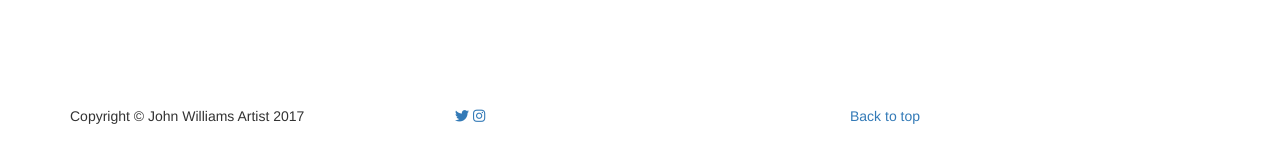
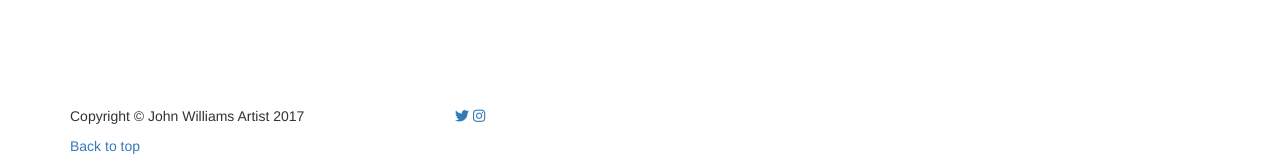
Before and after one commit to jyus/Jekyll_Template, a Jekyll site: the page built from index.html, in a window 1280 px wide and 900 px high, scrolled down 960 px. Shown: the part 734-897 px from the top of the window. Built offline with Jekyll 4.4.1, drawn with Linux system fonts in a browser that asks for light colours; nearby versions of some CDN libraries; library files that are not in the unit come from our copies; before the commit the page ends 1830 px from its top, so only the background shows below that.

Commit message:
initial commit

```diff
--- a/_layouts/default.html
+++ b/_layouts/default.html
@@ -69,13 +69,17 @@
 
 {{ content }}
 
+
+
+
     <footer>
+
         <div class="container">
             <div class="row footer-text">
                 <div class="col-md-4">
                     <span class="copyright">Copyright &copy; John Williams Artist 2017</span>
                 </div>
-                <div class="col-md-4">
+                <div class="col-md-6">
                     <ul class="list-inline social-buttons">
                             <a href="https://twitter.com/JhnWllmsArtist" target="_blank"> <li class="fa fa-twitter"></li></i></a>
 
@@ -83,7 +87,7 @@
 
                     </ul>
                 </div>
-                 <div class="col-md-4">
+                 <div class="col-md-6">
                     <ul class="list-inline quicklinks">
                         <li><a class="page-scroll" href="#page-top">Back to top</a></li>
                     </ul>
```
